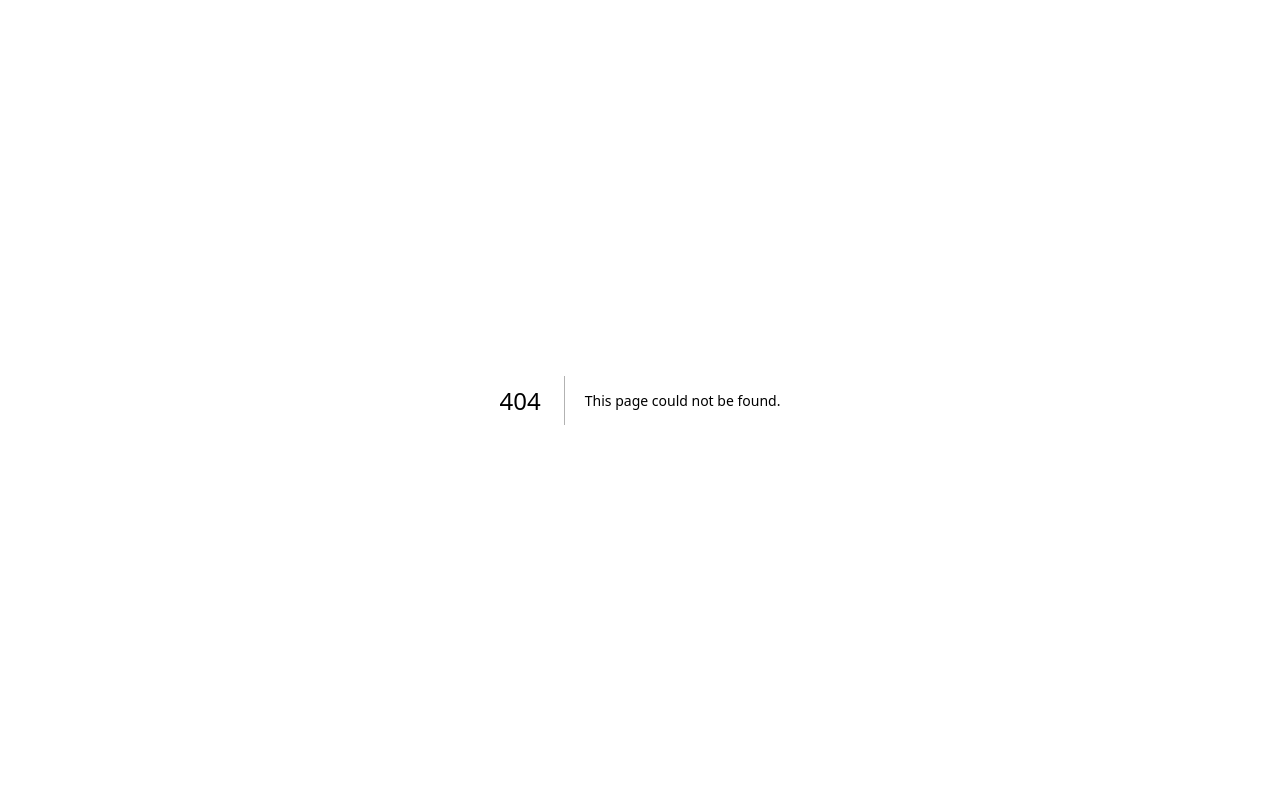
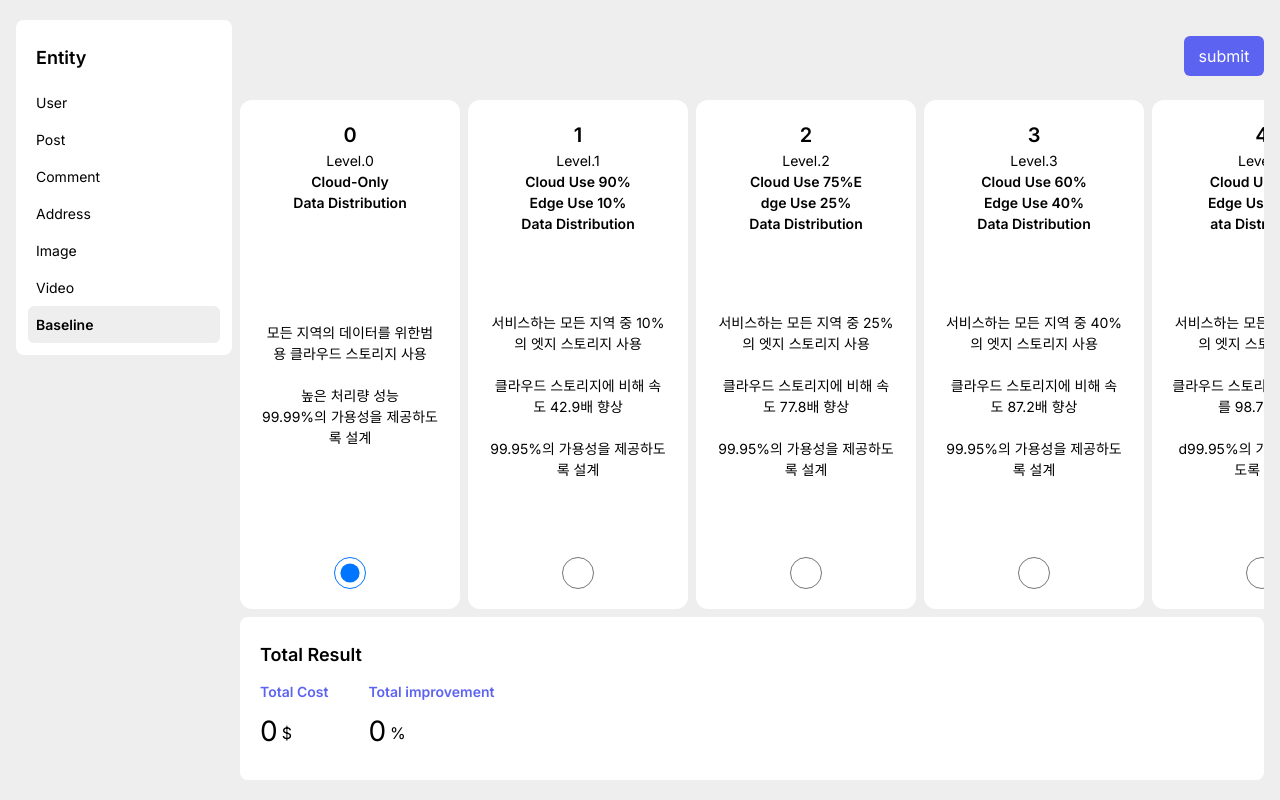
Before and after one commit to ynawhocodes/ddec-simul-project, a Next.js app: page /baseline in a window 1280 px wide. Before the commit this address had no page. Built offline with nearby package versions, Linux system fonts and the light colour scheme.

Commit message:
[feat] baseline page 생성

```diff
--- /dev/null
+++ b/src/app/(pages)/baseline/layout.tsx
@@ -0,0 +1,11 @@
+"use client";
+
+import { RecoilRoot } from "recoil";
+
+export default function RootLayout({
+  children,
+}: Readonly<{
+  children: React.ReactNode;
+}>) {
+  return <RecoilRoot>{children}</RecoilRoot>;
+}
--- /dev/null
+++ b/src/app/(pages)/baseline/page.tsx
@@ -0,0 +1,84 @@
+"use client";
+
+import usePostStrategy from "@/_api/usePostStrategy";
+import { useStrategy } from "@/_recoil/_hooks/useStrategy";
+import Entity from "@/app/(components)/Entity";
+import TotalResult from "@/app/(components)/TotalResult";
+import LevelOption from "@/app/(components)/baseline/LevelOption";
+import Loading from "@/app/(components)/common/Loading";
+import { useState } from "react";
+import { motion } from "framer-motion";
+
+const BaselinePage = () => {
+  const [id, setId] = useState(0);
+  const { setStrategyByLevel } = useStrategy();
+
+  const { isLoading, postStrategyData, data } = usePostStrategy();
+
+  return (
+    <main className="flex flex-col sm:flex-row px-4 py-5 w-full gap-2">
+      {isLoading && <Loading />}
+      <div className="basis-[20%]">
+        <Entity menu="baseline" />
+      </div>
+      <div className="flex flex-col gap-2 basis-[80%]">
+        <div className="flex justify-end w-full py-4">
+          <motion.button
+            className="bg-[#5D63F1] hover:bg-[#5D63F1]/50 text-white py-2 md:h-10 md:w-20 rounded-md"
+            onClick={postStrategyData}
+            whileTap={{ scale: 0.85 }}
+          >
+            submit
+          </motion.button>
+        </div>
+        <div className="flex flex-1 overflow-x-auto gap-2 w-[80vw]">
+          {CONTENT.map((el, i) => (
+            <LevelOption
+              key={i}
+              index={i}
+              en={el.en}
+              kr={el.kr}
+              checked={i === id}
+              onChange={() => {
+                setId(i);
+                setStrategyByLevel(i);
+              }}
+            />
+          ))}
+        </div>
+        <div className="basis-auto">
+          <TotalResult data={data} />
+        </div>
+      </div>
+    </main>
+  );
+};
+
+export default BaselinePage;
+
+const CONTENT = [
+  {
+    en: "Cloud-Only\nData Distribution",
+    kr: "모든 지역의 데이터를 위한범용 클라우드 스토리지 사용\n\n높은 처리량 성능\n99.99%의 가용성을 제공하도록 설계",
+  },
+  {
+    en: "Cloud Use 90%\nEdge Use 10%\nData Distribution",
+    kr: "서비스하는 모든 지역 중 10%의 엣지 스토리지 사용\n\n클라우드 스토리지에 비해 속도 42.9배 향상\n\n99.95%의 가용성을 제공하도록 설계",
+  },
+  {
+    en: "Cloud Use 75%E\ndge Use 25%\nData Distribution",
+    kr: "서비스하는 모든 지역 중 25%의 엣지 스토리지 사용\n\n클라우드 스토리지에 비해 속도 77.8배 향상\n\n99.95%의 가용성을 제공하도록 설계",
+  },
+  {
+    en: "Cloud Use 60%\nEdge Use 40%\nData Distribution",
+    kr: "서비스하는 모든 지역 중 40%의 엣지 스토리지 사용\n\n클라우드 스토리지에 비해 속도 87.2배 향상\n\n99.95%의 가용성을 제공하도록 설계",
+  },
+  {
+    en: "Cloud Use 25%\nEdge Use 75%D\nata Distribution",
+    kr: "서비스하는 모든 지역 중 75%의 엣지 스토리지 사용\n\n클라우드 스토리지에 비해 속도를 98.7배 향상\n\n d99.95%의 가용성을 제공하도록 설계",
+  },
+  {
+    en: "Full Use of Edge\nData Distribution",
+    kr: "서비스하는 모든 지역의 엣지 스토리지 사용\n\n클라우드 스토리지에 비해 속도를 99배 향상\n\n d99.95%의 가용성을 제공하도록 설계",
+  },
+];
```
